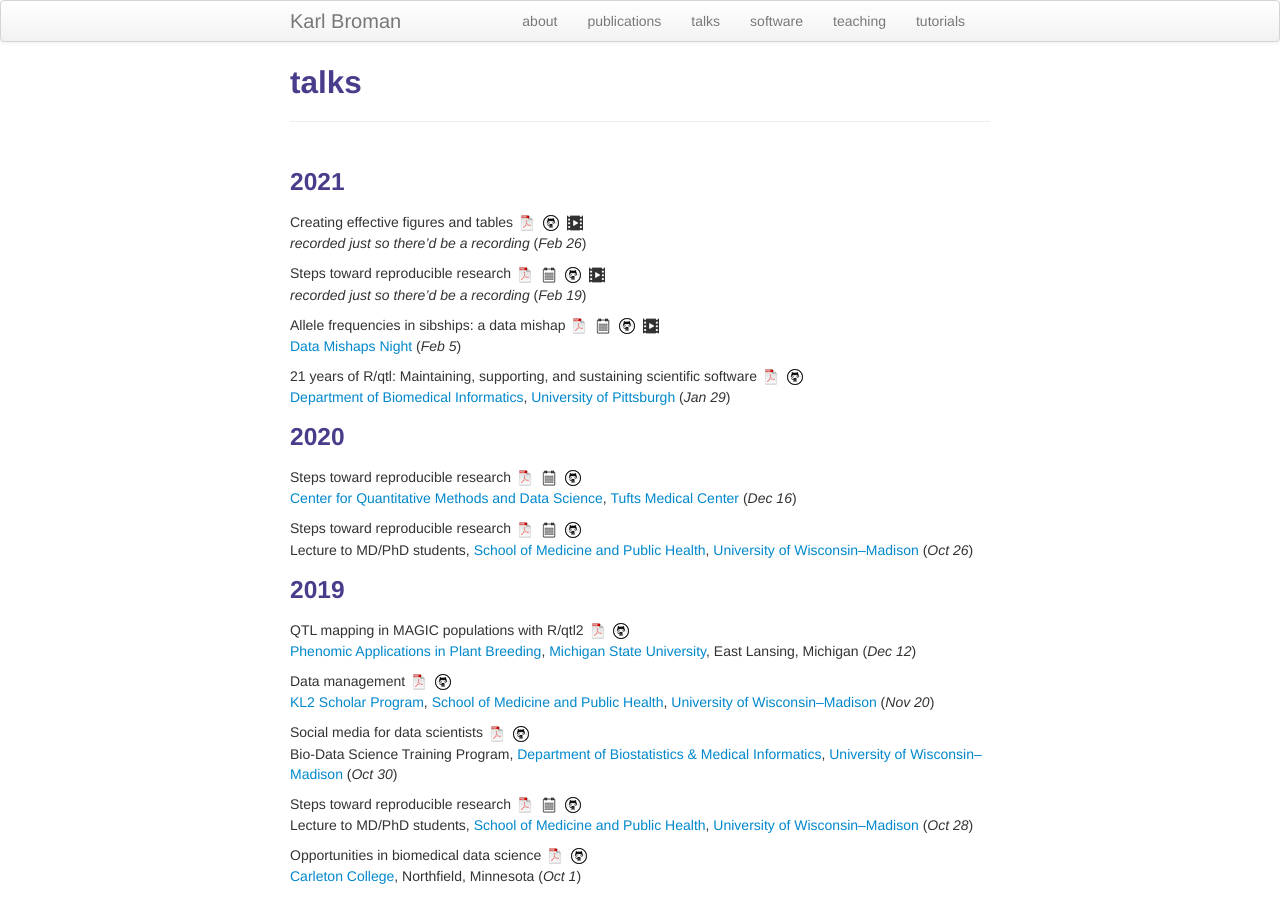
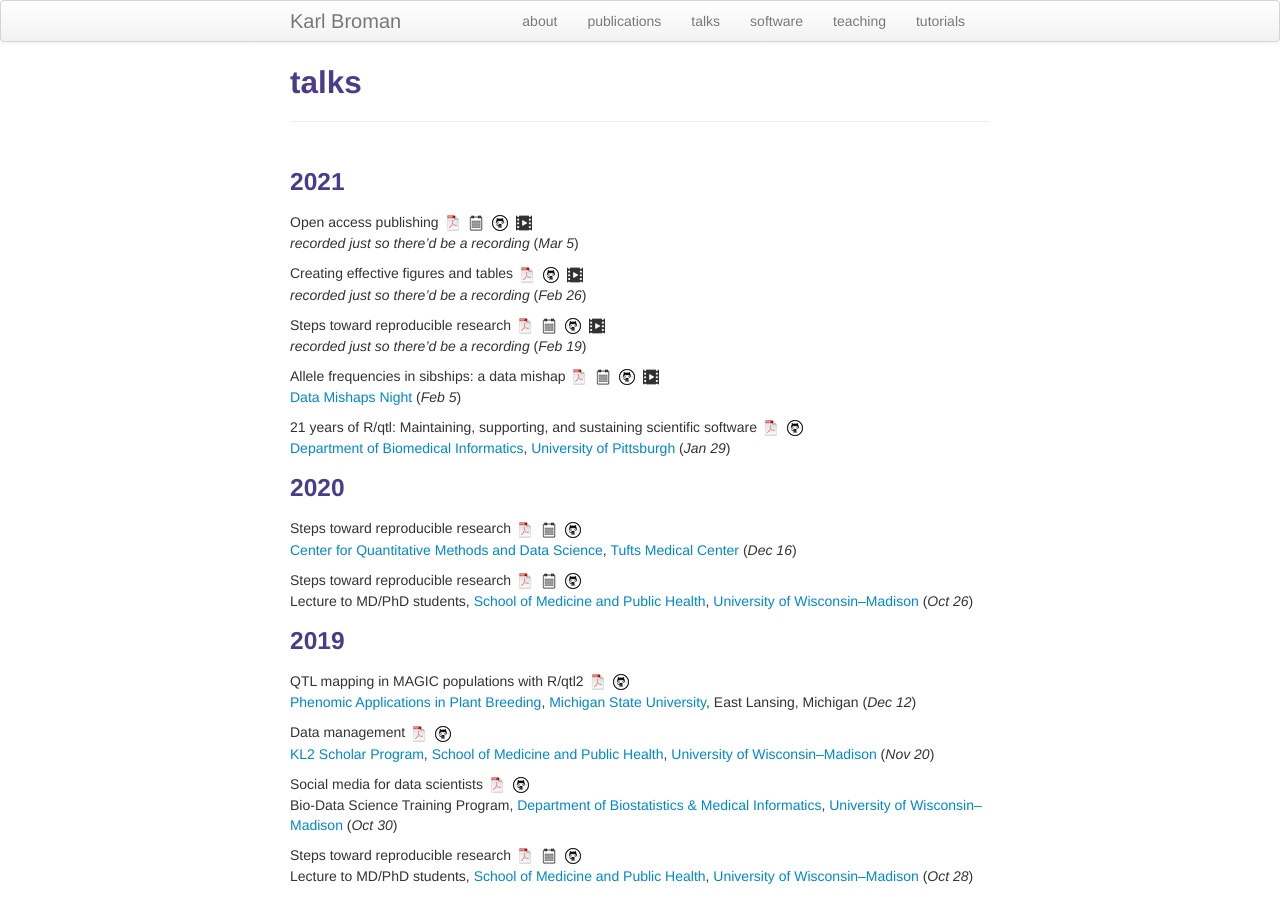
Before and after one commit to kbroman/kbroman.github.io, a Jekyll site: the page built from talks.md, in a window 1280 px wide and 900 px high. Built offline with Jekyll 4.4.1, drawn with Linux system fonts in a browser that asks for light colours.

Commit message:
talks.md: link to youtube video of open access talk

```diff
--- a/talks.md
+++ b/talks.md
@@ -5,6 +5,13 @@
 ---
 
 ### 2021
+
+Open access publishing
+[![pdf](icons16/pdf-icon.png)](https://www.biostat.wisc.edu/~kbroman/presentations/openaccess2014.pdf)
+[![pdf w/notes](icons16/notes-icon.png)](https://www.biostat.wisc.edu/~kbroman/presentations/openaccess2014_withnotes.pdf)
+[![github](icons16/github-icon.png)](https://github.com/kbroman/Talk_OpenAccess)
+[![video](icons16/video-icon.png)](https://youtu.be/gVu0IdG3keM)<br/>
+_recorded just so there'd be a recording_ (_Mar 5_)
 
 Creating effective figures and tables
 [![pdf](icons16/pdf-icon.png)](https://bit.ly/graphs2018)
```
